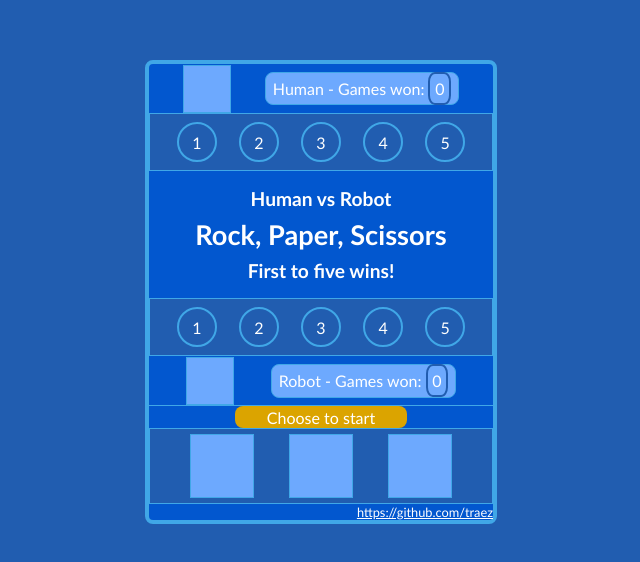
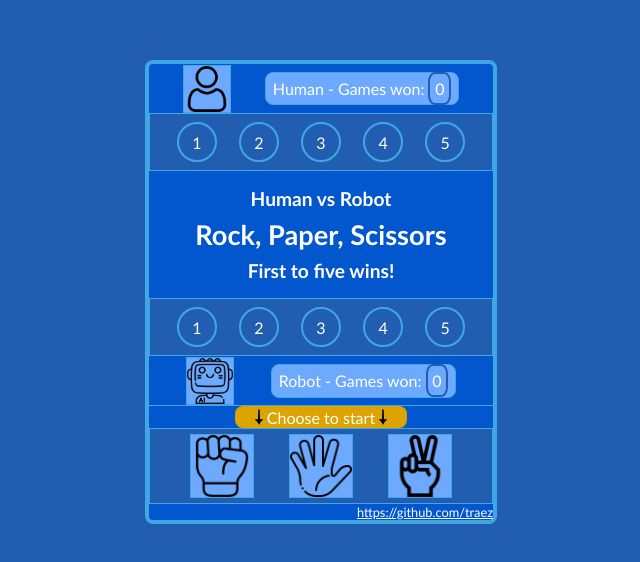
Before and after one commit to traez/rock-paper-scissors-jsgame-theodinproject, a plain HTML site: page index.html in a window 1280 px wide. Shown: the part 108-670 px from the top of the page, without its empty margins (319-959 px from the left). Drawn offline with Linux system fonts and the light colour scheme; the site is published under a folder, as on GitHub Pages, so addresses that start at the root find nothing.

Commit message:
modify file paths in CSS

```diff
--- a/styles.css
+++ b/styles.css
@@ -53,7 +53,7 @@ header{
     margin: auto 0;
 }
 #icon-human{
-    background-image: url(/images/human.png);
+    background-image: url(images/human.png);
     background-repeat: no-repeat;
     background-size: cover;
     background-position: 50% 50%;
@@ -138,7 +138,7 @@ footer{
     border: 1.5px solid hsl(203, 78%, 58%);
 }
 #icon-robot{
-    background-image: url(/images/robot.png);
+    background-image: url(images/robot.png);
     background-repeat: no-repeat;
     background-size: cover;
     background-position: 50% 50%;
@@ -182,7 +182,7 @@ aside{
     50% { transform: translateY(-7px); }
   }
 .arrow{
-    background-image: url(/images/arrow.png);
+    background-image: url(images/arrow.png);
     background-repeat: no-repeat;
     background-size: cover;
     background-position: 50% 50%;
@@ -207,7 +207,7 @@ menu{
     background-color: hsl(45, 100%, 43%);
 }
 #rock{
-    background-image: url(/images/rock.png);
+    background-image: url(images/rock.png);
     background-repeat: no-repeat;
     background-size: cover;
     background-position: 50% 50%;
@@ -216,7 +216,7 @@ menu{
     border: 1.5px solid hsl(203, 78%, 58%);
 }
 #paper{
-    background-image: url(/images/paper.png);
+    background-image: url(images/paper.png);
     background-repeat: no-repeat;
     background-size: cover;
     background-position: 50% 50%;
@@ -225,7 +225,7 @@ menu{
     border: 1.5px solid hsl(203, 78%, 58%);
 }
 #scissors{
-    background-image: url(/images/scissors.png);
+    background-image: url(images/scissors.png);
     background-repeat: no-repeat;
     background-size: cover;
     background-position: 50% 50%;
```
